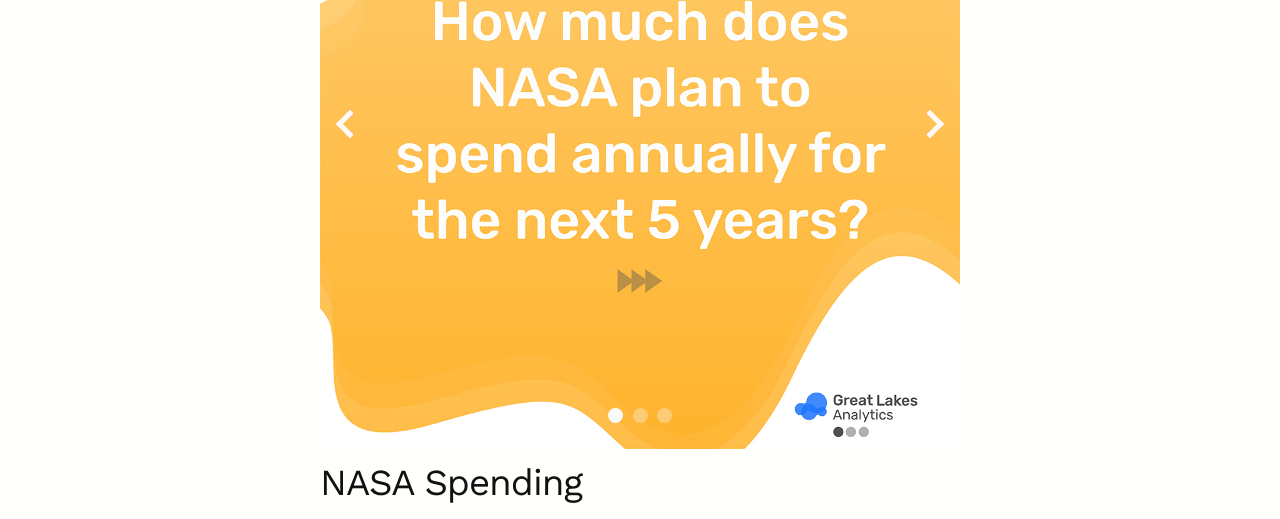
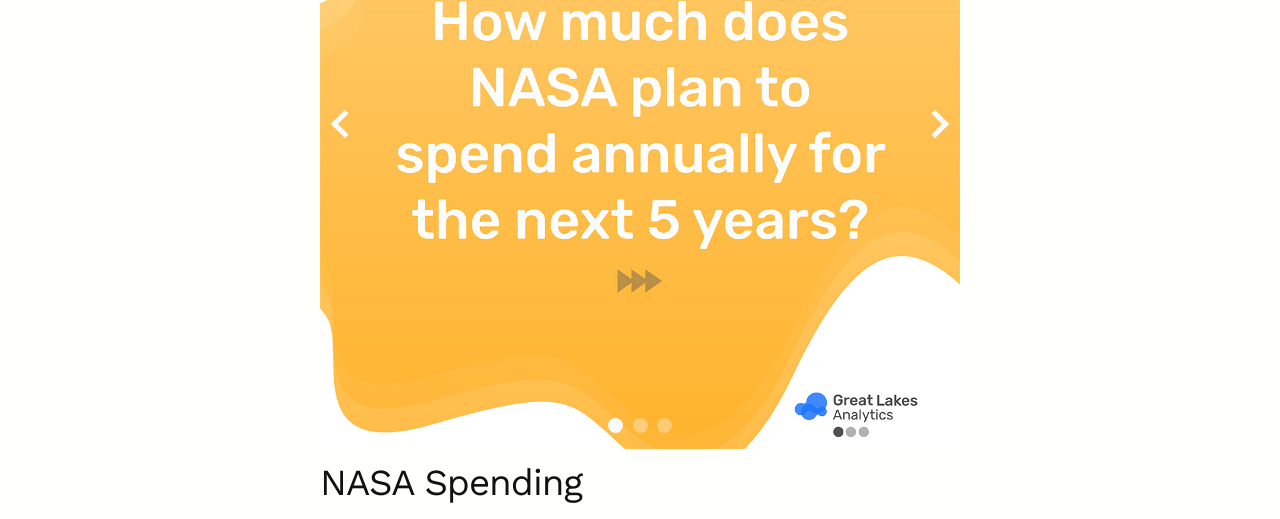
Before and after one commit to fpelosi/portfolio, a Jekyll site: the page built from _posts/2023-11-25-nasa-spending.md, in a window 1280 px wide. Shown: the part 299-818 px from the top of the page. Built offline with Jekyll 4.4.1, drawn with Linux system fonts in a browser that asks for light colours.

Commit message:
Updated arrow and indicator position

```diff
--- a/_includes/carousel.html
+++ b/_includes/carousel.html
@@ -98,18 +98,18 @@
   opacity: 1;
 }
 .carousel__control--backward {
-  left: 20px;
+  left: 15px;
   -webkit-transform: rotate(-135deg);
           transform: rotate(-135deg);
 }
 .carousel__control--forward {
-  right: 20px;
+  right: 15px;
   -webkit-transform: rotate(45deg);
           transform: rotate(45deg);
 }
 .carousel__indicators {
   position: absolute;
-  bottom: 20px;
+  bottom: 10px;
   width: 100%;
   text-align: center;
 }
```
